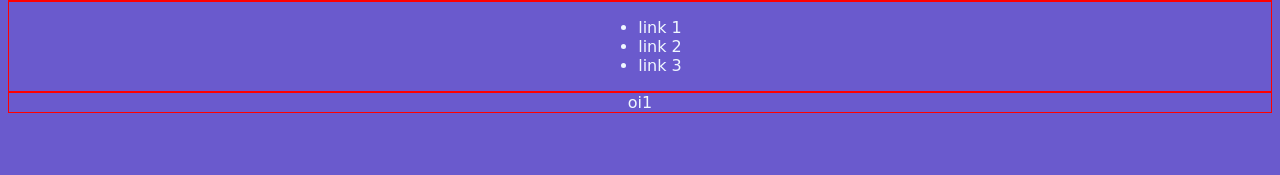
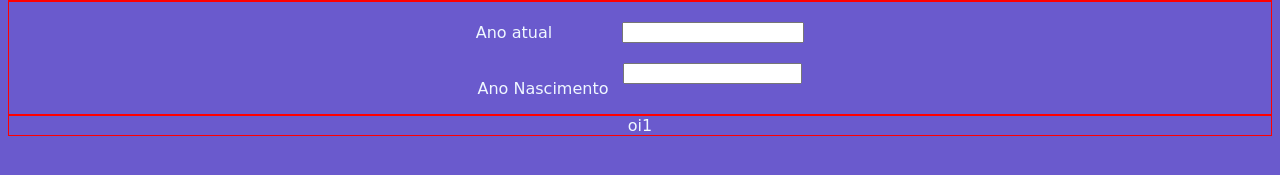
Before and after one commit to joaovictorpcp/contatos, a plain HTML site: page Rocket/eusozinho/eusozinho.html in a window 1280 px wide. Shown: the part 341-516 px from the top of the page. Drawn offline with Linux system fonts and the light colour scheme.

Commit message:
git commit

```diff
--- /dev/null
+++ b/Agora vai projeto/style.css
@@ -0,0 +1,69 @@
+/* as caracteristicas tem no site do figma do projeto*/
+* {
+  margin: 0;
+  padding: 0;
+  box-sizing: border-box;
+}
+
+body {
+  background: url(./assets/bg-desktop.jpg);
+}
+body * {
+  font-family: "Noto Serif HK", serif;
+  color: white;
+}
+
+#container {
+  width: 360px;
+  border: 1px solid red;
+  margin: 56px auto 0px;
+}
+
+#profile {
+  text-align: center;
+  padding: 24px;
+}
+
+#profile img {
+  width: 112px;
+}
+
+#profile p {
+  font-weight: 500;
+  line-height: 24px;
+  padding: 8px;
+}
+
+ul {
+  list-style: none;
+  display: flex;
+  flex-direction: column;
+  gap: 16px;
+}
+
+ul li a {
+  display: flex;
+  align-items: center;
+  justify-content: center;
+
+  padding: 16px 24px;
+
+  background: rgba(255, 255, 255, 0.1);
+  border: 1px solid rgba(255, 255, 255, 0.5);
+  border-radius: 8px;
+
+  -webkit-backdrop-filter: blur(4px);
+  backdrop-filter: blur(4px);
+
+  text-decoration: none;
+
+  font-weight: 500;
+
+  transition: background 0.2s;
+}
+
+ul li a:hover {
+  cursor: pointer;
+  background: rgba(255, 255, 255, 0.5);
+  border: 1.5px solid violet;
+}
--- a/Rocket/eusozinho/eusozinho.css
+++ b/Rocket/eusozinho/eusozinho.css
@@ -34,6 +34,38 @@ section {
   margin-top: 8px;
 }
 
+#n1 {
+  display: flex;
+  align-items: center;
+  justify-content: center;
+  margin: 10px;
+  padding: 10px;
+}
+
+#n2 {
+  display: flex;
+  align-items: center;
+  justify-content: center;
+}
+
+label {
+  display: flex;
+  align-items: center;
+  justify-content: center;
+  text-align: center;
+}
+
+#atual {
+  padding-left: 5px;
+  padding: auto;
+  margin-left: 70px;
+}
+
+#nascimento {
+  margin-left: 15px;
+  margin-bottom: 30px;
+}
+
 footer {
   border: 1px solid red;
   text-align: center;
--- a/Rocket/eusozinho/eusozinho.html
+++ b/Rocket/eusozinho/eusozinho.html
@@ -1,5 +1,5 @@
 <!DOCTYPE html>
-<html lang="en">
+<html lang="pt-br">
   <head>
     <meta charset="UTF-8" />
     <meta name="viewport" content="width=device-width, initial-scale=1.0" />
@@ -14,14 +14,11 @@
       </h1>
     </header>
     <section>
-      <div>
-        <div id="container">
-          <ul>
-            <li>link 1</li>
-            <li>link 2</li>
-            <li>link 3</li>
-          </ul>
-        </div>
+      <div id="n1">
+        <label> Ano atual <input type="number" id="atual" /></label>
+      </div>
+      <div id="n2">
+        <label> Ano Nascimento <input type="number" id="nascimento" /></label>
       </div>
     </section>
     <footer>oi1</footer>
```
Also changed, not shown: Agora vai projeto/index.html (added, +16 -0 lines), Agora vai projeto/assets/avatar-light.png (added), Agora vai projeto/assets/avatar.png (added), Agora vai projeto/assets/bg-desktop-light.jpg (added), Agora vai projeto/assets/bg-desktop.jpg (added), Agora vai projeto/assets/bg-mobile-light.jpg (added), Agora vai projeto/assets/bg-mobile.jpg (added), Agora vai projeto/assets/moon-stars.svg (added), Agora vai projeto/assets/sun.svg (added), 2 other files.
